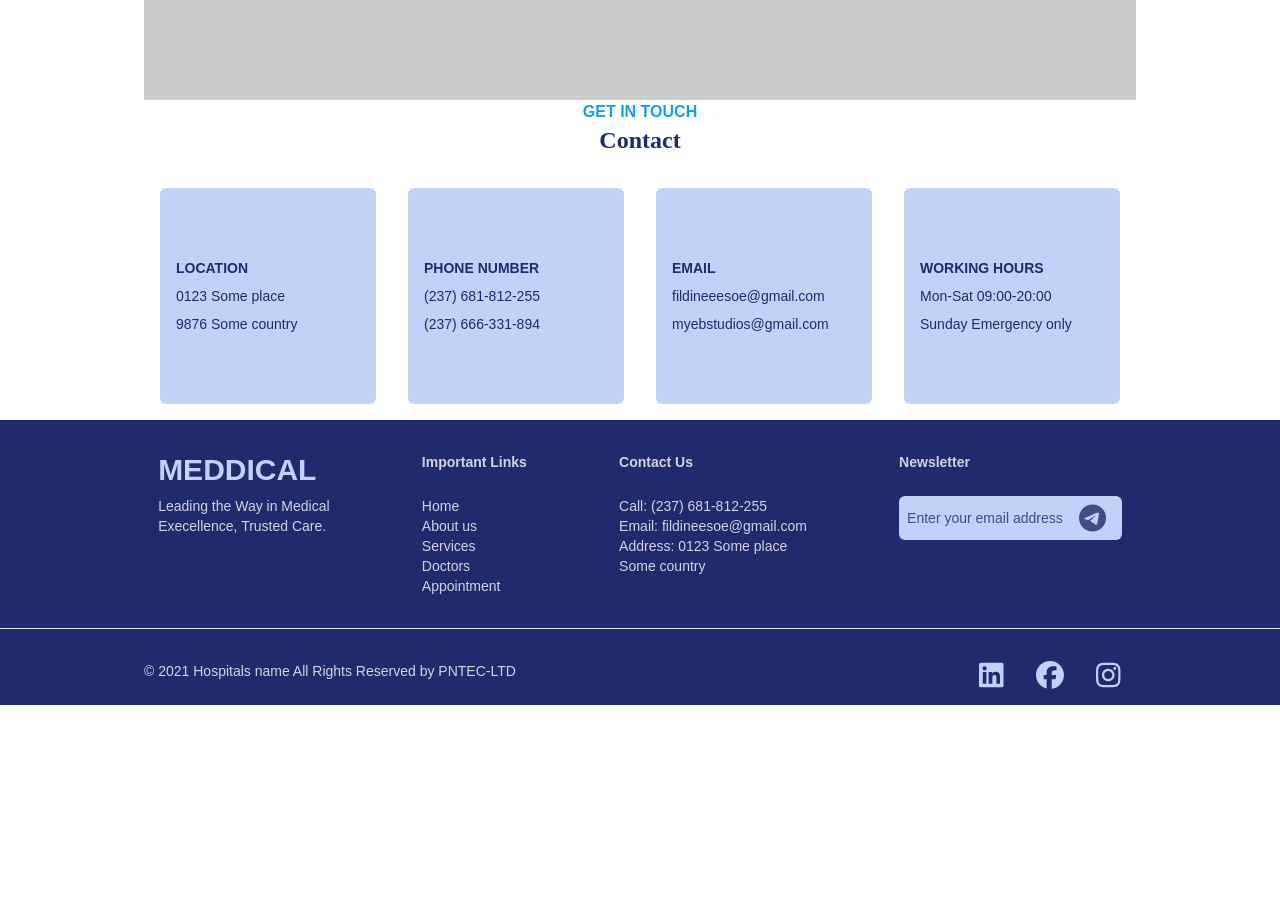
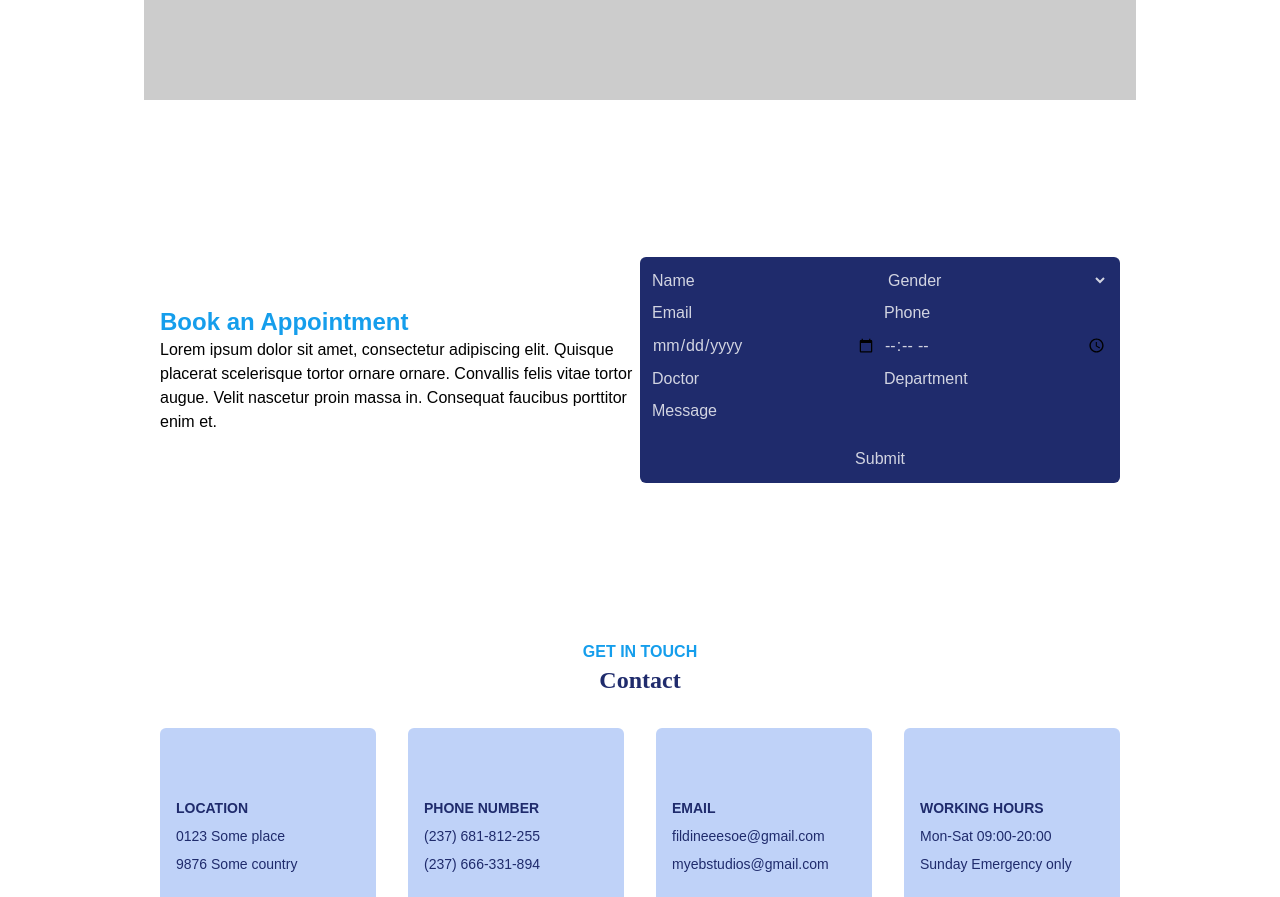
Before and after one commit to MinhChieens/random-assgn-demo, a React (Vite) app: page / in a window 1280 px wide. Shown: the part 1191-2088 px from the top of the page. Before the commit the page ends 1896 px from the top, so only its background shows below. Built offline with nearby package versions, Linux system fonts and the light colour scheme; no server answers.

Commit message:
add Appointment component's styling

```diff
--- /dev/null
+++ b/src/components/Appointment.jsx
@@ -0,0 +1,112 @@
+import React from "react";
+import { useState } from "react";
+import Button from "../components/Button";
+
+const Appointment = () => {
+   const [value, setValues] = useState({
+      name: "",
+      gender: "",
+      email: "",
+      phone: "",
+      date: "",
+      time: "",
+      doctor: "",
+      department: "",
+      message: "",
+   });
+
+   const handleSubmit = (e) => {
+      e.preventDefault();
+      console.table(value);
+   };
+
+   const handleChange = (e) => {
+      setValues({ ...value, [e.target.name]: e.target.value });
+   };
+
+   return (
+      <div className="relative m-auto w-3/4 aspect-video grid grid-cols-2 auto-cols-max items-center justify-stretch ">
+         <div className="flex flex-col items-start justify-center">
+            <h3 className="font-bold text-2xl text-skyblue">
+               Book an Appointment
+            </h3>
+            <p>
+               Lorem ipsum dolor sit amet, consectetur adipiscing elit. Quisque
+               placerat scelerisque tortor ornare ornare. Convallis felis vitae
+               tortor augue. Velit nascetur proin massa in. Consequat faucibus
+               porttitor enim et.
+            </p>
+         </div>
+
+         <form onSubmit={(e) => handleSubmit(e)}>
+            <div className="w-full bg-darkblue rounded-md px-3 py-3 gap-2 *:text-white/80 *:placeholder:text-white/80 *:bg-darkblue flex flex-col items-center">
+               <div className="w-full grid grid-cols-2 auto-cols-max gap-2 items-center justify-start  *:text-white/80 *:placeholder:text-white/80 *:bg-darkblue">
+                  <input
+                     onChange={(e) => handleChange(e)}
+                     type="text"
+                     placeholder="Name"
+                     name="name"
+                  />
+                  <select
+                     onChange={(e) => handleChange(e)}
+                     name="gender"
+                     placeholder="Gender"
+                  >
+                     <option value="">Gender</option>
+                     <option value="male">Male</option>
+                     <option value="female">Female</option>
+                  </select>
+                  <input
+                     onChange={(e) => handleChange(e)}
+                     type="email"
+                     placeholder="Email"
+                     name="email"
+                  />
+                  <input
+                     onChange={(e) => handleChange(e)}
+                     type="tel"
+                     placeholder="Phone"
+                     name="phone"
+                  />
+                  <input
+                     onChange={(e) => handleChange(e)}
+                     type="date"
+                     placeholder="Date"
+                     name="date"
+                  />
+                  <input
+                     onChange={(e) => handleChange(e)}
+                     type="time"
+                     placeholder="Time"
+                     name="time"
+                  />
+                  <input
+                     onChange={(e) => handleChange(e)}
+                     type="text"
+                     placeholder="Doctor"
+                     name="doctor"
+                  />
+                  <input
+                     onChange={(e) => handleChange(e)}
+                     type="text"
+                     placeholder="Department"
+                     name="Department"
+                  />
+                  <input
+                     onChange={(e) => handleChange(e)}
+                     className="col-span-2 row-span-4"
+                     type="text"
+                     placeholder="Message"
+                     name="message"
+                  />
+               </div>
+               <Button className="mt-4 m-auto hover:text-white" type="submit">
+                  Submit
+               </Button>
+            </div>
+         </form>
+      </div>
+   );
+};
+
+export default Appointment;
--- a/src/pages/HomeInfo.jsx
+++ b/src/pages/HomeInfo.jsx
@@ -3,12 +3,14 @@ import Navbar from "../components/Navbar";
 import Footer from "../components/Footer";
 import Hero from "../components/Hero";
 import Contact from "../components/Contact";
+import Appointment from "../components/Appointment";
 
 const HomeInfo = () => {
    return (
       <>
          <Navbar></Navbar>
          <Hero></Hero>
+         <Appointment></Appointment>
          <Contact></Contact>
          <Footer></Footer>
       </>
```
